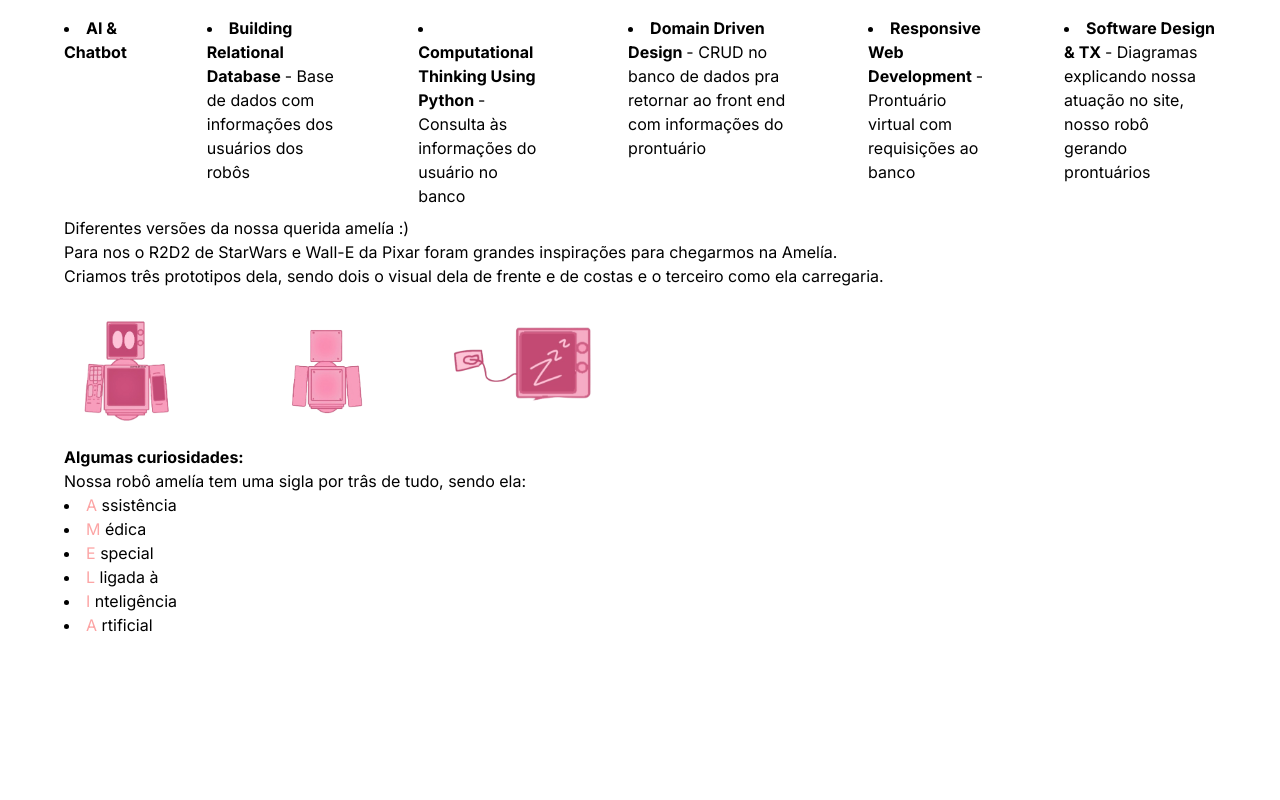
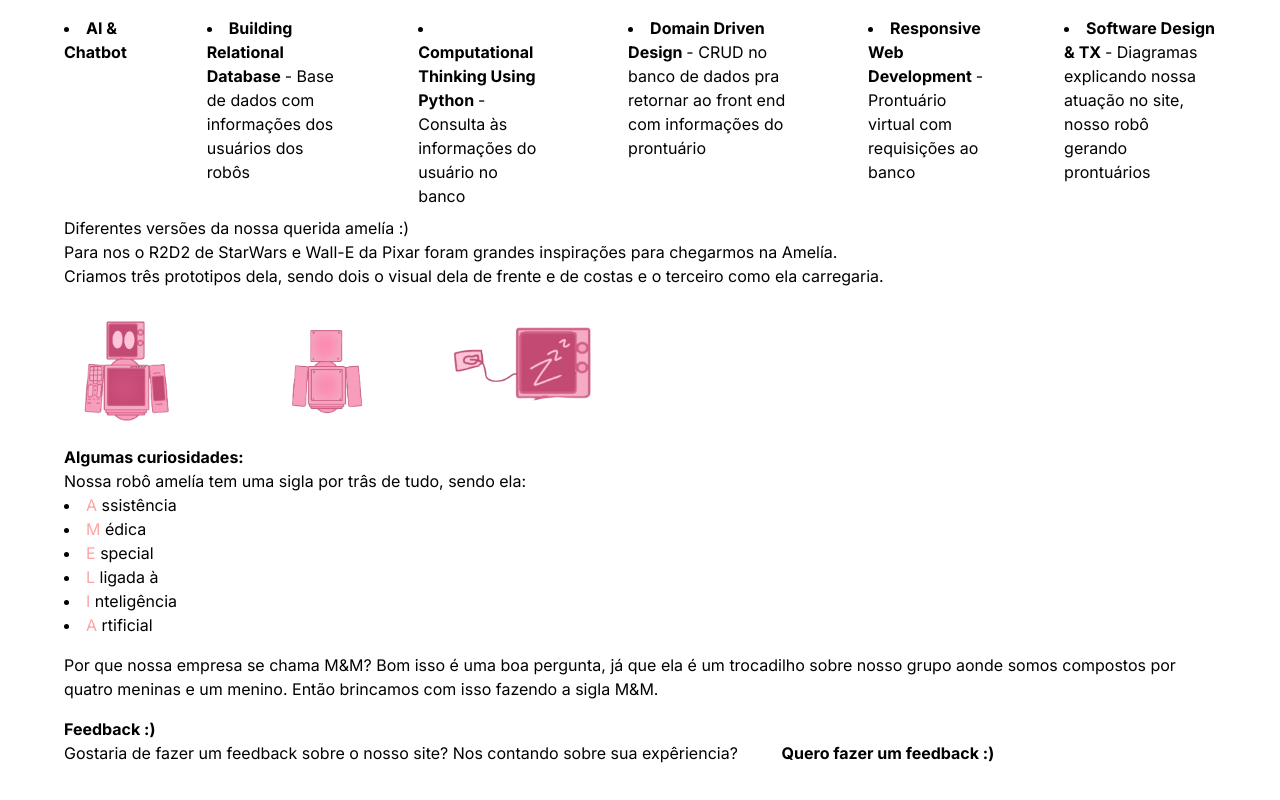
Before and after one commit to ProjetosFaculdadeFiap/GS-Amelia, a Next.js app: page /jornal in a window 1280 px wide. Shown: the part 576-1376 px from the top of the page. Built offline with nearby package versions, Linux system fonts and the light colour scheme; sample sign-in values are in the browser's storage.

Commit message:
Add feedback

```diff
--- a/src/app/jornal/page.jsx
+++ b/src/app/jornal/page.jsx
@@ -73,6 +73,16 @@ export default function Jornal() {
                                 </div>
 
 
+                    <p className="introducao-informacao mb-4"> Por que nossa empresa se chama M&M? Bom isso é uma boa pergunta, já que ela é um trocadilho sobre nosso grupo aonde somos compostos por quatro meninas e um menino.
+                        Então brincamos com isso fazendo a sigla M&M.
+                    </p>
+
+                    <p className="whitespace-nowrap  px-10 transition-colors duration-300 hover:text-red-300 font-bold"> Feedback :) </p>
+                    <p className="introducao-informacao mb-10"> Gostaria de fazer um feedback sobre o nosso site? Nos contando sobre sua expêriencia?
+                        <a className="whitespace-nowrap  px-10 transition-colors duration-300 hover:text-red-300 font-bold" href="/jornal/feedback"> Quero fazer um feedback :) </a>
+                    </p>
+
+
 
 
             </div>
```
